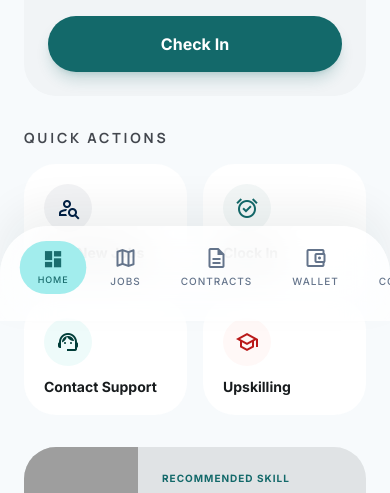
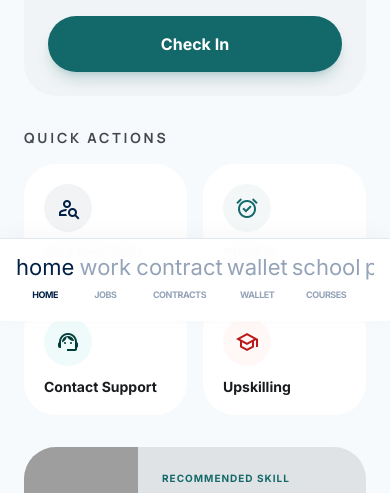
Before and after one commit to antonie-riziki/CareNest, a Django app: page /worker-dashboard/ in a window 390 px wide. Shown: the part 523-1016 px from the top of the page. Run offline with Django 5.2, Linux system fonts and the light colour scheme; some libraries are stand-ins or nearby versions; grey boxes are pictures that could not be loaded.

Commit message:
feat: Implement worker job discovery and navigation by replacing `find_jobs.html` with `worker_jobs.html` and introducing `worker_bottom_nav.html`, alongside related view and URL updates.

```diff
--- a/Care_Nest/Care_Nest/urls.py
+++ b/Care_Nest/Care_Nest/urls.py
@@ -20,6 +20,10 @@ from django.urls import path, include
 from apps.core.views import *
 from apps.accounts.views import *
 from apps.dashboard.views import *
+from apps.jobs.views import *
+from apps.contracts.views import *
+from apps.profiles.views import *
+from apps.wallet.views import *
 
 urlpatterns = [
     path("admin/", admin.site.urls),
@@ -31,9 +35,21 @@ urlpatterns = [
     path("worker-signin/", worker_signin),
     path("employer-signup/", employer_signup),
     path("employer-signin/", employer_signin),
+    # Profiles
+    path("worker-profile/", worker_profile),
+    path("employer-profile/", employer_profile),
     # Dashboard
     path("worker-dashboard/", worker_dashboard),
     path("employer-dashboard/", employer_dashboard),
+    # Jobs
+    path("worker-jobs/", worker_jobs),
+    path("employer-jobs/", employer_jobs),
+    # Contracts
+    path("worker-contracts/", worker_contracts),
+    path("employer-contracts/", employer_contracts),
+    # Wallet
+    path("worker-wallet/", worker_wallet),
+    path("employer-wallet/", employer_wallet),
     # API
     path("api/accounts/", include("apps.accounts.urls")),
     path("api/profiles/", include("apps.profiles.urls")),
--- /dev/null
+++ b/Care_Nest/templates/worker_bottom_nav.html
@@ -0,0 +1,55 @@
+<nav
+    class="md:hidden fixed bottom-0 inset-x-0 bg-white/95 dark:bg-[#121814]/95 backdrop-blur-md border-t border-slate-200 dark:border-slate-800 pb-5 pt-3 px-4 z-50 shadow-[0_-4px_20px_rgba(0,0,0,0.03)]">
+    <div class="flex items-center justify-between w-full max-w-lg mx-auto overflow-x-auto no-scrollbar gap-1">
+
+        <!-- Dashboard -->
+        <a class="flex flex-col items-center gap-1 min-w-[54px] text-primary dark:text-secondary group flex-shrink-0"
+            href="{% url 'worker-dashboard' %}">
+            <span class="material-icons-round text-[22px]">home</span>
+            <span class="text-[9px] font-bold uppercase tracking-tighter">Home</span>
+        </a>
+
+        <!-- Soil test & analysis -->
+        <a class="flex flex-col items-center gap-1 min-w-[54px] text-slate-400 dark:text-slate-500 hover:text-primary dark:hover:text-secondary transition-colors flex-shrink-0"
+            href="{% url 'worker-jobs' %}">
+            <span class="material-icons-round text-[22px]">work</span>
+            <span class="text-[9px] font-bold uppercase tracking-tighter">Jobs</span>
+        </a>
+
+        <!-- Crop calendar -->
+        <a class="flex flex-col items-center gap-1 min-w-[54px] text-slate-400 dark:text-slate-500 hover:text-primary dark:hover:text-secondary transition-colors flex-shrink-0"
+            href="{% url 'worker-contract' %}">
+            <span class="material-icons-round text-[22px]">contract</span>
+            <span class="text-[9px] font-bold uppercase tracking-tighter">Contracts</span>
+        </a>
+
+        <!-- Farming guide -->
+        <a class="flex flex-col items-center gap-1 min-w-[54px] text-slate-400 dark:text-slate-500 hover:text-primary dark:hover:text-secondary transition-colors flex-shrink-0"
+            href="{% url 'worker-wallet' %}">
+            <span class="material-icons-round text-[22px]">wallet</span>
+            <span class="text-[9px] font-bold uppercase tracking-tighter">Wallet</span>
+        </a>
+
+        <!-- Land mapping -->
+        <a class="flex flex-col items-center gap-1 min-w-[54px] text-slate-400 dark:text-slate-500 hover:text-primary dark:hover:text-secondary transition-colors flex-shrink-0"
+            href="{% url 'worker-courses' %}">
+            <span class="material-icons-round text-[22px]">school</span>
+            <span class="text-[9px] font-bold uppercase tracking-tighter">Courses</span>
+        </a>
+
+        <!-- Market intelligence -->
+        <a class="flex flex-col items-center gap-1 min-w-[54px] text-slate-400 dark:text-slate-500 hover:text-primary dark:hover:text-secondary transition-colors flex-shrink-0"
+            href="{% url 'worker-profile' %}">
+            <span class="material-icons-round text-[22px]">person</span>
+            <span class="text-[9px] font-bold uppercase tracking-tighter">Profile</span>
+        </a>
+
+        <!-- Credit score -->
+        <!-- <a class="flex flex-col items-center gap-1 min-w-[54px] text-slate-400 dark:text-slate-500 hover:text-primary dark:hover:text-secondary transition-colors flex-shrink-0"
+            href="{% url 'worker-settings' %}">
+            <span class="material-icons-round text-[22px]">settings</span>
+            <span class="text-[9px] font-bold uppercase tracking-tighter">Settings</span>
+        </a> -->
+
+    </div>
+</nav>
--- a/Care_Nest/templates/worker_dashboard.html
+++ b/Care_Nest/templates/worker_dashboard.html
@@ -226,47 +226,10 @@
             </div>
         </section>
     </main>
+
     <!-- BottomNavBar -->
-    <nav
-        class="fixed bottom-0 left-0 w-full z-50 flex justify-around items-center px-4 pb-6 pt-3 bg-white/70 dark:bg-slate-900/70 backdrop-blur-xl shadow-[0_-20px_40px_rgba(24,28,30,0.06)] rounded-t-[3rem]">
-        <!-- Home (Active) -->
-        <div
-            class="flex flex-col items-center justify-center bg-[#a2eded] dark:bg-teal-900/40 text-[#1a6d6e] dark:text-teal-100 rounded-[3rem] px-5 py-2 transform scale-90 duration-200">
-            <span class="material-symbols-outlined" data-icon="dashboard"
-                style="font-variation-settings: 'FILL' 1;">dashboard</span>
-            <span class="font-['Inter'] text-[10px] font-medium uppercase tracking-widest mt-1">Home</span>
-        </div>
-        <!-- Jobs -->
-        <div
-            class="flex flex-col items-center justify-center text-slate-500 dark:text-slate-400 px-5 py-2 hover:opacity-80 transition-opacity">
-            <span class="material-symbols-outlined" data-icon="map">map</span>
-            <span class="font-['Inter'] text-[10px] font-medium uppercase tracking-widest mt-1">Jobs</span>
-        </div>
-        <!-- Contracts -->
-        <div
-            class="flex flex-col items-center justify-center text-slate-500 dark:text-slate-400 px-5 py-2 hover:opacity-80 transition-opacity">
-            <span class="material-symbols-outlined" data-icon="description">description</span>
-            <span class="font-['Inter'] text-[10px] font-medium uppercase tracking-widest mt-1">Contracts</span>
-        </div>
-        <!-- Wallet -->
-        <div
-            class="flex flex-col items-center justify-center text-slate-500 dark:text-slate-400 px-5 py-2 hover:opacity-80 transition-opacity">
-            <span class="material-symbols-outlined" data-icon="account_balance_wallet">account_balance_wallet</span>
-            <span class="font-['Inter'] text-[10px] font-medium uppercase tracking-widest mt-1">Wallet</span>
-        </div>
-        <!-- Courses -->
-        <div
-            class="flex flex-col items-center justify-center text-slate-500 dark:text-slate-400 px-5 py-2 hover:opacity-80 transition-opacity">
-            <span class="material-symbols-outlined" data-icon="school">school</span>
-            <span class="font-['Inter'] text-[10px] font-medium uppercase tracking-widest mt-1">Courses</span>
-        </div>
-        <!-- Profile -->
-        <div
-            class="flex flex-col items-center justify-center text-slate-500 dark:text-slate-400 px-5 py-2 hover:opacity-80 transition-opacity">
-            <span class="material-symbols-outlined" data-icon="person">person</span>
-            <span class="font-['Inter'] text-[10px] font-medium uppercase tracking-widest mt-1">Profile</span>
-        </div>
-    </nav>
+    {% include 'worker_bottom_nav.html' %}
+
 </body>
 
 </html>
```
Also changed, not shown: Care_Nest/apps/contracts/views.py (+7 -0 lines), Care_Nest/apps/jobs/views.py (+7 -0 lines), Care_Nest/apps/profiles/views.py (+7 -0 lines), Care_Nest/apps/wallet/views.py (+7 -0 lines), Care_Nest/templates/worker_jobs.html (renamed from Care_Nest/templates/find_jobs.html).
